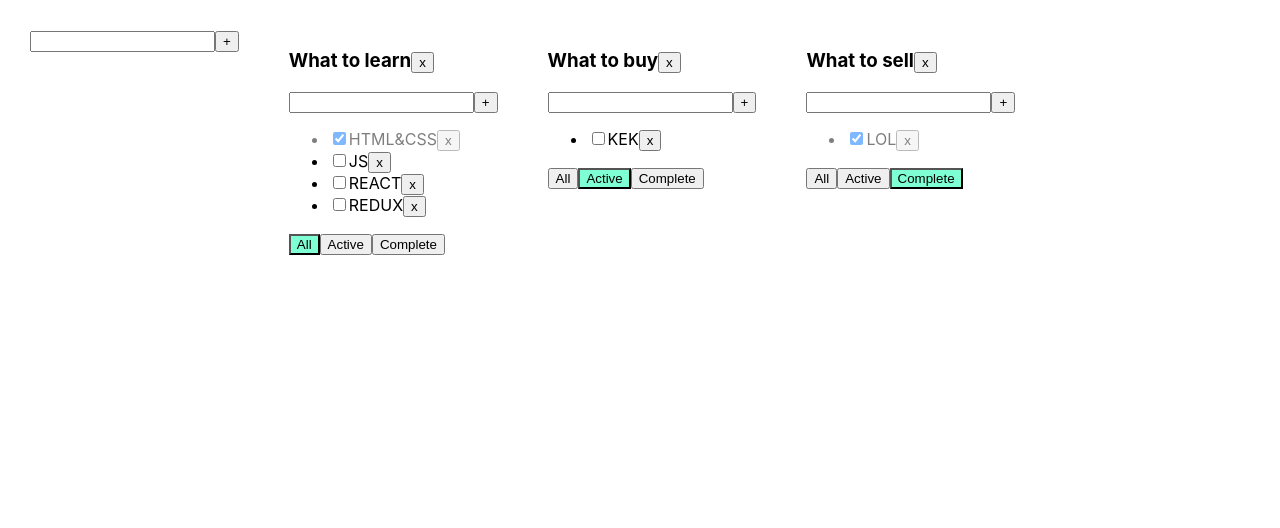
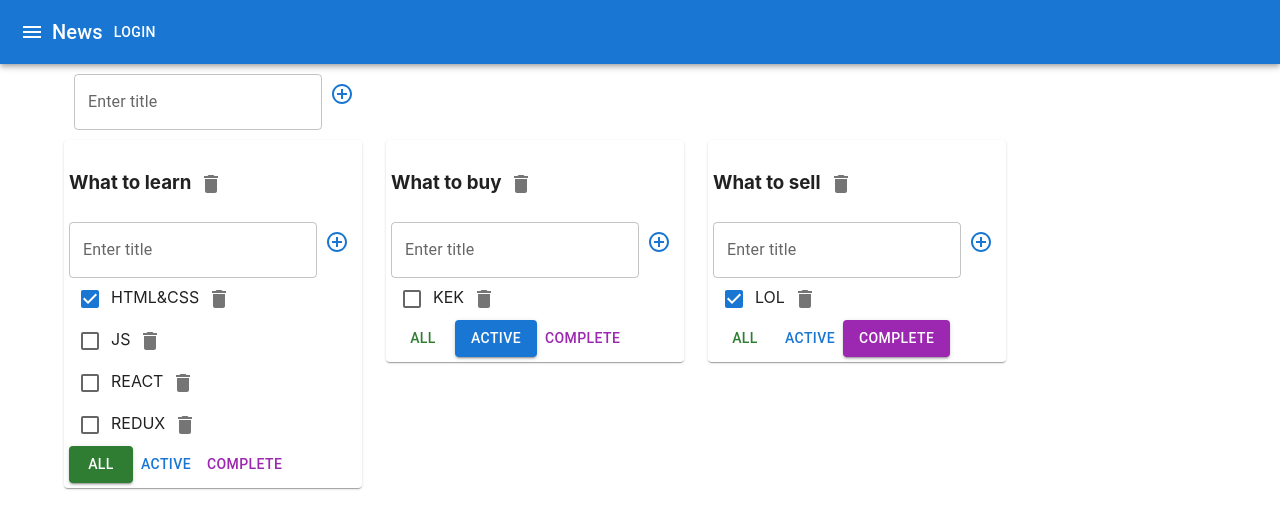
Before and after one commit to AltyAlty/react-project-todo-list, a React (Create React App) app: page / in a window 1280 px wide. Shown: the top 528 px of the page. Built offline with nearby package versions, Linux system fonts and the light colour scheme.

Commit message:
add Material UI

```diff
--- a/package.json
+++ b/package.json
@@ -3,6 +3,10 @@
   "version": "0.1.0",
   "private": true,
   "dependencies": {
+    "@emotion/react": "^11.11.1",
+    "@emotion/styled": "^11.11.0",
+    "@mui/icons-material": "^5.14.16",
+    "@mui/material": "^5.14.16",
     "@testing-library/jest-dom": "^5.14.1",
     "@testing-library/react": "^13.0.0",
     "@testing-library/user-event": "^13.2.1",
--- a/src/AddItemForm.tsx
+++ b/src/AddItemForm.tsx
@@ -1,4 +1,6 @@
 import {ChangeEvent, KeyboardEvent, useState} from 'react';
+import {Button, IconButton, TextField} from '@mui/material';
+import {ControlPoint} from '@mui/icons-material';
 
 export type AddItemFormPropsType = {
     addItem: (title: string) => void
@@ -33,16 +35,18 @@ export const AddItemForm = (props: AddItemFormPropsType) => {
 
     return (
         <div>
-            <input type='text'
-                   value={newTaskTitle}
-                   onChange={onNewTitleChangeHandler}
-                   onKeyPress={onKeyPressHandler}
-                   className={inputError ? 'error' : ''}
+            <TextField variant={'outlined'}
+                       label={'Enter title'}
+                       value={newTaskTitle}
+                       onChange={onNewTitleChangeHandler}
+                       onKeyPress={onKeyPressHandler}
+                       error={!!inputError}
+                       helperText={inputError}
             />
 
-            <button onClick={addItem}>+</button>
-
-            {inputError && <div className='error-message'>{inputError}</div>}
+            <IconButton onClick={addItem} color={'primary'}>
+                <ControlPoint/>
+            </IconButton>
         </div>
     )
 };
--- a/src/App.css
+++ b/src/App.css
@@ -1,24 +1,24 @@
-.App {
-    padding: 30px;
-    display: flex;
-}
+/*.App {*/
+/*    padding: 30px;*/
+/*    display: flex;*/
+/*}*/
 
-.App > div {
-    margin-right: 50px;
-}
+/*.App > div {*/
+/*    margin-right: 50px;*/
+/*}*/
 
-.error {
-    border: 1px solid red;
-}
+/*.error {*/
+/*    border: 1px solid red;*/
+/*}*/
 
-.error-message {
-    color: red;
-}
+/*.error-message {*/
+/*    color: red;*/
+/*}*/
 
-.active-filter {
-    background-color: aquamarine;
-}
+/*.active-filter {*/
+/*    background-color: aquamarine;*/
+/*}*/
 
-.is-done {
-    opacity: 0.5;
-}
+/*.is-done {*/
+/*    opacity: 0.5;*/
+/*}*/
--- a/src/App.tsx
+++ b/src/App.tsx
@@ -3,13 +3,17 @@ yarn create react-app . --template typescript
 
 yarn add uuid
 yarn add @types/uuid
+yarn add @mui/material @emotion/react @emotion/styled
+yarn add @mui/icons-material
 */
 
 import React, {useState} from 'react';
 import './App.css';
 import {TaskType, Todolist} from './Todolist';
 import {v1} from 'uuid';
-import {AddItemForm} from "./AddItemForm";
+import {AddItemForm} from './AddItemForm';
+import {AppBar, Button, Container, Grid, IconButton, Paper, Toolbar, Typography} from '@mui/material';
+import {Menu} from '@mui/icons-material';
 
 export type FilterValuesType = 'all' | 'active' | 'complete';
 
@@ -144,8 +148,24 @@ function App() {
 
     return (
         <div className='App'>
+            <AppBar position='static'>
+                <Toolbar>
+                    <IconButton edge='start' color='inherit' aria-label='menu'>
+                        <Menu/>
+                    </IconButton>
+
+                    <Typography variant='h6'> News </Typography>
+
+                    <Button color='inherit'>Login</Button>
+                </Toolbar>
+            </AppBar>
+
+            <Container fixed>
+                <Grid container style={{padding: '10px'}}>
                     <AddItemForm addItem={addTodolist}/>
+                </Grid>
 
+                <Grid container spacing={3}>
                     {
                         todolists.map((tl) => {
                             let tasksForTodolist = tasks[tl.id];
@@ -163,6 +183,8 @@ function App() {
                             }
 
                             return (
+                                <Grid item>
+                                    <Paper style={{padding: '5px'}}>
                                         <Todolist
                                             key={tl.id}
                                             id={tl.id}
@@ -177,9 +199,13 @@ function App() {
                                             changeTaskTitle={changeTaskTitle}
                                             changeTodolistTitle={changeTodolistTitle}
                                         />
+                                    </Paper>
+                                </Grid>
                             )
                         })
                     }
+                </Grid>
+            </Container>
         </div>
     );
 };
--- a/src/EditableSpan.tsx
+++ b/src/EditableSpan.tsx
@@ -1,4 +1,5 @@
-import {ChangeEvent, KeyboardEvent, useState} from "react";
+import {ChangeEvent, KeyboardEvent, useState} from 'react';
+import {TextField} from '@mui/material';
 
 type EditableSpanPropsType = {
     inputText: string
@@ -34,7 +35,7 @@ export const EditableSpan = (props: EditableSpanPropsType) => {
 
     return (
         editMode ?
-            <input
+            <TextField
                 onBlur={deactivateEditMode}
                 onChange={onChangeInputTextHandler}
                 onKeyDown={onKeyDownHandler}
--- a/src/Todolist.tsx
+++ b/src/Todolist.tsx
@@ -1,7 +1,9 @@
 import {FilterValuesType} from './App';
 import {ChangeEvent} from 'react';
 import {AddItemForm} from './AddItemForm';
-import {EditableSpan} from "./EditableSpan";
+import {EditableSpan} from './EditableSpan';
+import {Button, Checkbox, IconButton} from '@mui/material';
+import {Delete} from '@mui/icons-material';
 
 export type TaskType = {
     id: string
@@ -51,12 +53,14 @@ export const Todolist = (props: PropsType) => {
     return (
         <div>
             <h3><EditableSpan inputText={props.title} onInputChangeCallback={onChangeTodolistTitleHandler}/>
-                <button onClick={removeTodolist}>x</button>
+                <IconButton aria-label={'delete'} onClick={removeTodolist}>
+                    <Delete/>
+                </IconButton>
             </h3>
 
             <AddItemForm addItem={addTask}/>
 
-            <ul>
+            <div>
                 {
                     props.tasks.map((t) => {
                         const onRemoveHandler = () => {
@@ -76,33 +80,34 @@ export const Todolist = (props: PropsType) => {
                         };
 
                         return (
-                            <li key={t.id} className={t.isDone ? 'is-done' : ''}>
-                                <input type='checkbox'
-                                       checked={t.isDone}
-                                       onChange={onChangeStatusHandler}
+                            <div key={t.id} className={t.isDone ? 'is-done' : ''}>
+                                <Checkbox checked={t.isDone}
+                                          onChange={onChangeStatusHandler}
                                 />
 
                                 <EditableSpan inputText={t.title} onInputChangeCallback={onChangeTaskTitleHandler}/>
 
-                                <button onClick={onRemoveHandler}>x</button>
-                            </li>
+                                <IconButton aria-label={'delete'} onClick={onRemoveHandler}>
+                                    <Delete/>
+                                </IconButton>
+                            </div>
                         );
                     })
                 }
-            </ul>
+            </div>
 
             <div>
-                <button className={props.filter === 'all' ? 'active-filter' : ''}
+                <Button variant={props.filter === 'all' ? 'contained' : 'text'} color={'success'}
                         onClick={onAllClickHandler}>All
-                </button>
+                </Button>
 
-                <button className={props.filter === 'active' ? 'active-filter' : ''}
+                <Button variant={props.filter === 'active' ? 'contained' : 'text'} color={'primary'}
                         onClick={onActiveClickHandler}>Active
-                </button>
+                </Button>
 
-                <button className={props.filter === 'complete' ? 'active-filter' : ''}
+                <Button variant={props.filter === 'complete' ? 'contained' : 'text'} color={'secondary'}
                         onClick={onCompleteClickHandler}>Complete
-                </button>
+                </Button>
             </div>
         </div>
     );
```
Also changed, not shown: 1 other file (tests, documents, lock files or other folders). Lines whose indentation alone changed are shown as unchanged.
